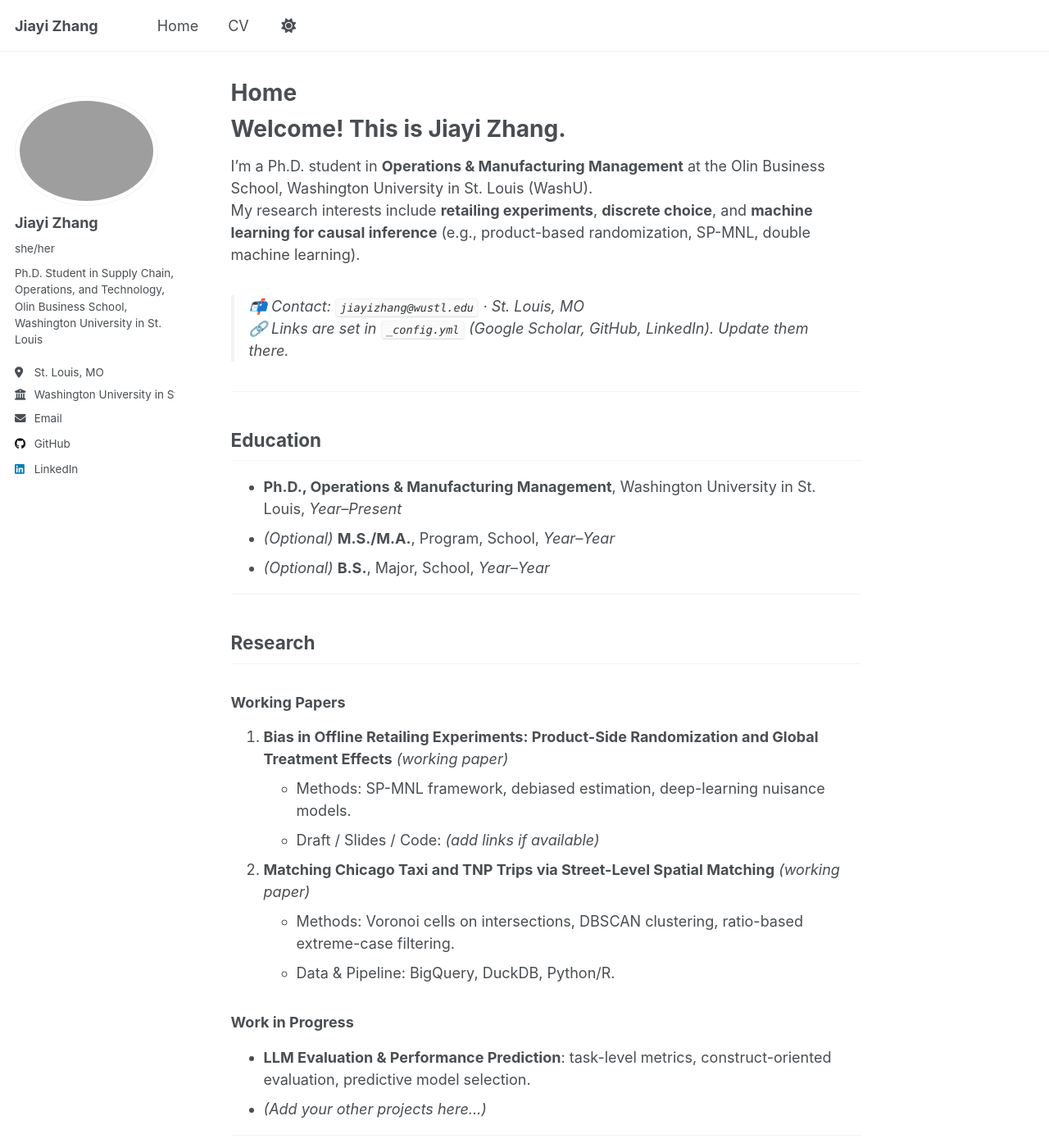
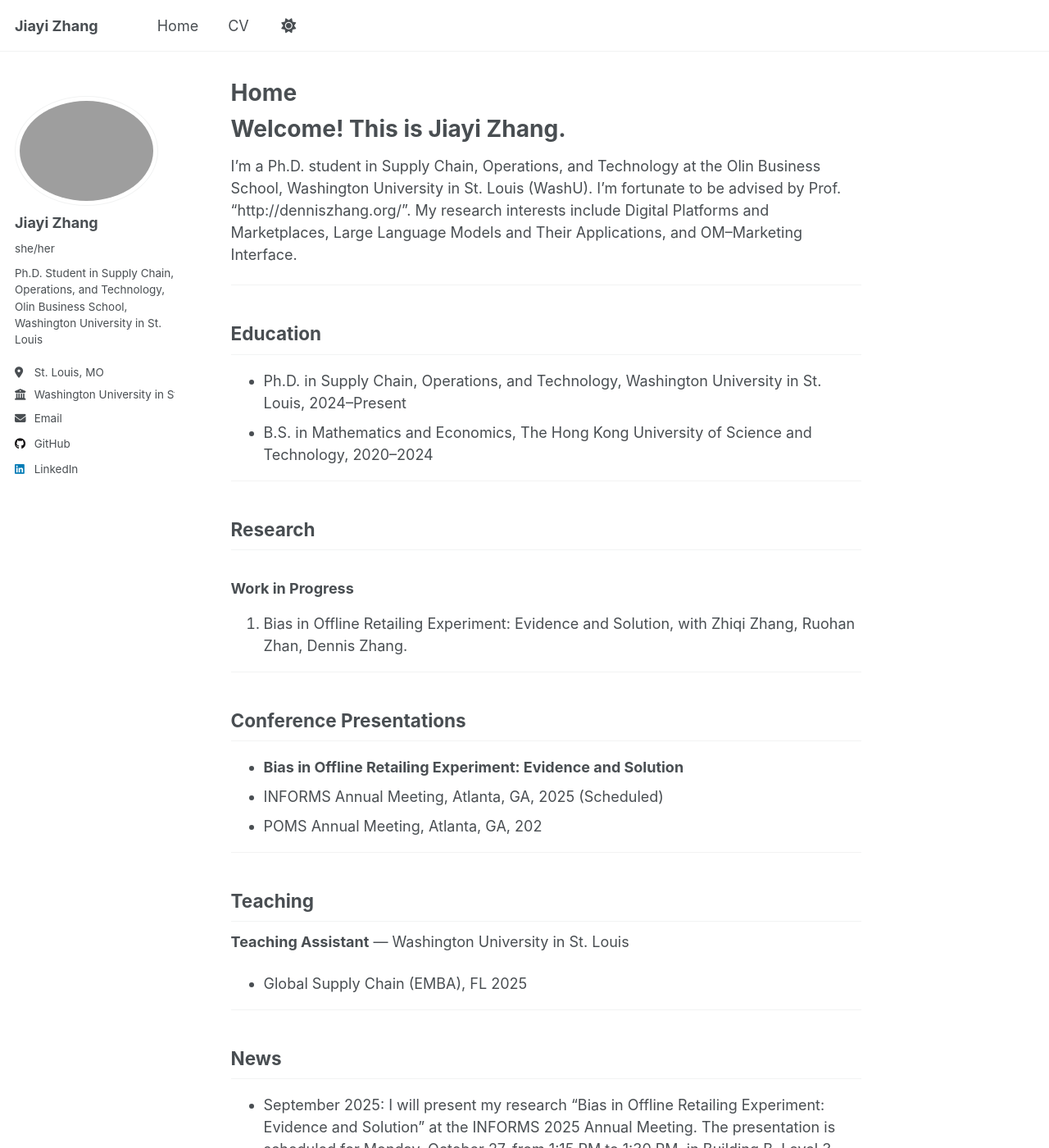
Before and after one commit to PatZjy/jiayizhang, a Jekyll site: the page built from index.md, in a window 1280 px wide and 1400 px high. Shown: the whole window at 82% size. Built offline with Jekyll 4.4.1, drawn with Linux system fonts in a browser that asks for light colours; a script that is not in the unit is left out; some of the changed text lies outside the part shown.

Commit message:
Update index.md

```diff
--- a/index.md
+++ b/index.md
@@ -9,60 +9,37 @@ toc: false
 
 # Welcome! This is Jiayi Zhang.
 
-I’m a Ph.D. student in **Operations & Manufacturing Management** at the Olin Business School, Washington University in St. Louis (WashU).
-My research interests include **retailing experiments**, **discrete choice**, and **machine learning for causal inference** (e.g., product-based randomization, SP-MNL, double machine learning).
-
-> 📬 Contact: `jiayizhang@wustl.edu` · St. Louis, MO
-> 🔗 Links are set in `_config.yml` (Google Scholar, GitHub, LinkedIn). Update them there.
+I’m a Ph.D. student in Supply Chain, Operations, and Technology at the Olin Business School, Washington University in St. Louis (WashU). I’m fortunate to be advised by Prof. "http://denniszhang.org/". My research interests include Digital Platforms and Marketplaces, Large Language Models and Their Applications, and OM–Marketing Interface.
 
 ---
 
 ## Education
-- **Ph.D., Operations & Manufacturing Management**, Washington University in St. Louis, *Year–Present*
-- *(Optional)* **M.S./M.A.**, Program, School, *Year–Year*
-- *(Optional)* **B.S.**, Major, School, *Year–Year*
+- Ph.D. in Supply Chain, Operations, and Technology, Washington University in St. Louis, 2024–Present
+- B.S. in Mathematics and Economics, The Hong Kong University of Science and Technology, 2020–2024
 
 ---
 
 ## Research
 
-### Working Papers
-1. **Bias in Offline Retailing Experiments: Product-Side Randomization and Global Treatment Effects** *(working paper)*
-   - Methods: SP-MNL framework, debiased estimation, deep-learning nuisance models.
-   - Draft / Slides / Code: *(add links if available)*
-
-2. **Matching Chicago Taxi and TNP Trips via Street-Level Spatial Matching** *(working paper)*
-   - Methods: Voronoi cells on intersections, DBSCAN clustering, ratio-based extreme-case filtering.
-   - Data & Pipeline: BigQuery, DuckDB, Python/R.
-
 ### Work in Progress
-- **LLM Evaluation & Performance Prediction**: task-level metrics, construct-oriented evaluation, predictive model selection.
-- *(Add your other projects here…)*
+1. Bias in Offline Retailing Experiment: Evidence and Solution, with Zhiqi Zhang, Ruohan Zhan, Dennis Zhang.
 
 ---
 
 ## Conference Presentations
-- *(Add confirmed talks only; examples below)*
-- POMS / INFORMS / ISMS Marketing Science, *Year*, *City* — *Paper/Project Title*
-- Department/Area seminar, *Year*, *Host* — *Paper/Project Title*
+- **Bias in Offline Retailing Experiment: Evidence and Solution**
+- INFORMS Annual Meeting, Atlanta, GA, 2025 (Scheduled)
+- POMS Annual Meeting, Atlanta, GA, 202
 
 ---
 
 ## Teaching
-**Teaching Assistant — Washington University in St. Louis**
-- *(Course name)* — *(UG/Master/PhD)*, *Term & Year*
-- *(Course name)* — *(UG/Master/PhD)*, *Term & Year*
+**Teaching Assistant** — Washington University in St. Louis
+- Global Supply Chain (EMBA), FL 2025
 
 ---
 
 ## News
-- *YYYY-MM*: Paper *Title* updated; new draft available.
-- *YYYY-MM*: Presented at *Conference*.
-- *YYYY-MM*: Won *award/recognition* (if any).
+- September 2025: I will present my research “Bias in Offline Retailing Experiment: Evidence and Solution” at the INFORMS 2025 Annual Meeting. The presentation is scheduled for Monday, October 27, from 1:15 PM to 1:30 PM, in Building B, Level 3, Room B313a. You are warmly welcome to attend if you are interested.
 
 ---
-
-### How to customize quickly
-- 文本：直接在本页改段落与条目。
-- 链接：在 `_config.yml` 的 `author` 部分填上 `googlescholar`、`github`、`linkedin` 等。
-- 简历页：把 `files/cv.pdf` 上传，然后在导航点 **CV** 下载即可。
```
